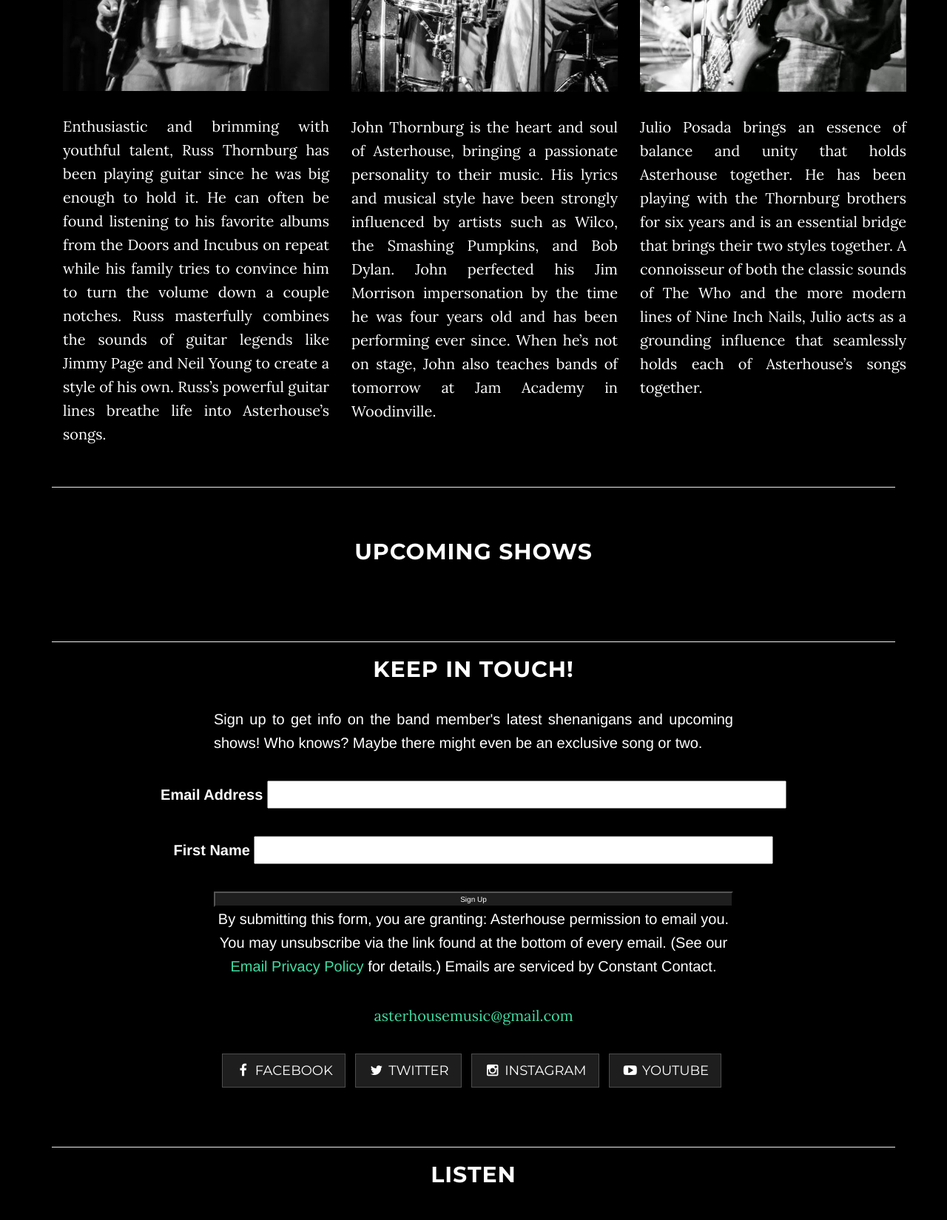
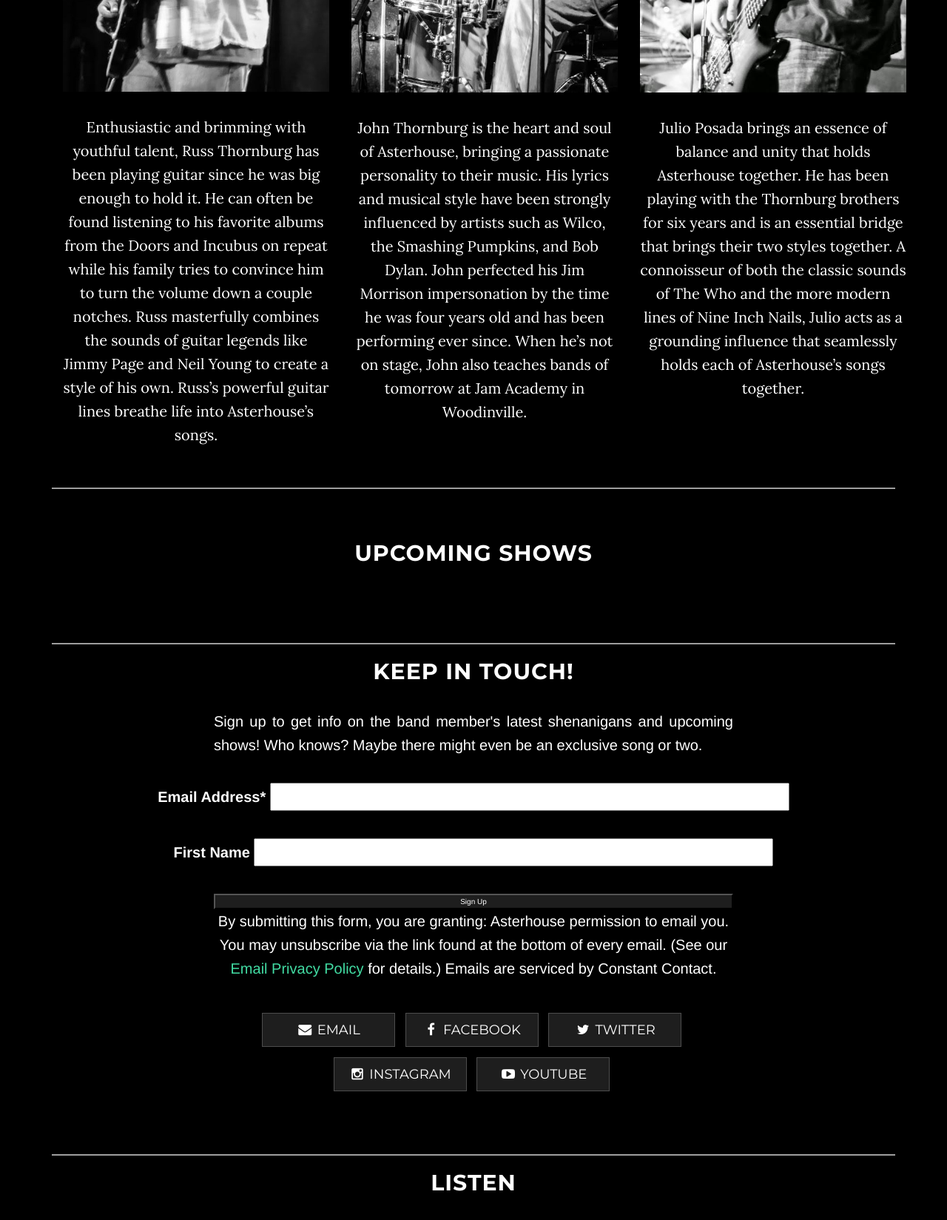
Before and after one commit to asterhouse/Asterhouse-Web, a plain HTML site: page index.html in a window 1280 px wide. Shown: the part 1600-3249 px from the top of the page at 74% size. Drawn offline with nearby package versions, Linux system fonts and the light colour scheme; grey boxes are pictures that could not be loaded; a script that the page names is missing.

Commit message:
Fixed alignment of individual bios, added torn texture gradient to line separators

```diff
--- a/css/grayscale.css
+++ b/css/grayscale.css
@@ -59,6 +59,16 @@ i {
 @media(max-width: 767px) {
     i {
         font-size: 5vw;
+    }
+}
+
+.paragraph-text {
+    text-align: center;
+}
+
+@media(max-width: 767px) {
+    .paragraph-text {
+       text-align: justify;
     }
 }
 
@@ -483,6 +493,7 @@ a:focus {
 
 ul.banner-social-buttons {
     margin-top: 0;
+    line-height: 60px;
 }
 
 @media(max-width:1199px) {
@@ -493,7 +504,6 @@ ul.banner-social-buttons {
 
 @media(max-width:767px) {
     ul.banner-social-buttons li {
-        display: block;
         margin-bottom: 20px;
         padding: 0;
     }
--- a/index.html
+++ b/index.html
@@ -127,7 +127,7 @@
           <div class="about-desc">
               <img src="img/russ-2.jpg" width="100%">
 
-              <p align="justify">
+              <p class="paragraph-text">
 
               <br/ >
               Enthusiastic and brimming with youthful talent, Russ Thornburg has been playing guitar since he was big enough to hold it. He can often be found listening to his favorite albums from the Doors and Incubus on repeat while his family tries to convince him to turn the volume down a couple notches. Russ masterfully combines the sounds of guitar legends like Jimmy Page and Neil Young to create a style of his own. Russ’s powerful guitar lines breathe life into Asterhouse’s songs.
@@ -140,7 +140,7 @@
           <h3 class="title-text cta-text">John</h3><i>Lead Vocals, Drums, Guitar</i><hr>
           <div class="about-desc">
               <img src="img/john-1.jpg" width="100%">
-              <p align="justify">
+              <p class="paragraph-text">
 
               <br/ >
               John Thornburg is the heart and soul of Asterhouse, bringing a passionate personality to their music. His lyrics and musical style have been strongly influenced by artists such as Wilco, the Smashing Pumpkins, and Bob Dylan. John perfected his Jim Morrison impersonation by the time he was four years old and has been performing ever since. When he’s not on stage, John also teaches bands of tomorrow at Jam Academy in Woodinville.
@@ -153,7 +153,7 @@
           <h3 class="title-text cta-text">Julio</h3><i>Bass, Backup Vocals</i><hr>
           <div class="about-desc">
                 <img src="img/julio-2.jpg" width="100%">
-          <p align="justify">
+          <p class="paragraph-text">
 
               <br/ >
               Julio Posada brings an essence of balance and unity that holds Asterhouse together. He has been playing with the Thornburg brothers for six years and is an essential bridge that brings their two styles together. A connoisseur of both the classic sounds of The Who and the more modern lines of Nine Inch Nails, Julio acts as a grounding influence that seamlessly holds each of Asterhouse’s songs together.
@@ -200,7 +200,7 @@
            <input data-id="source:input" type="hidden" name="source" value="EFD">
            <input data-id="required:input" type="hidden" name="required" value="list,email">
            <input data-id="url:input" type="hidden" name="url" value="">
-           <p data-id="Email Address:p" ><label data-id="Email Address:label" data-name="email" class="ctct-form-required">Email Address</label> <input data-id="Email Address:input" type="text" class="ctct-required-form"name="email" value="" maxlength="80"></p>
+           <p data-id="Email Address:p" ><label data-id="Email Address:label" data-name="email" class="ctct-form-required">Email Address*</label> <input data-id="Email Address:input" type="text" class="ctct-required-form"name="email" value="" maxlength="80"></p>
            <p data-id="First Name:p" ><label data-id="First Name:label" data-name="first_name">First Name</label> <input data-id="First Name:input" type="text" name="first_name" class="ctct-optional-form" value="" maxlength="50"></p>
            <button type="submit" class="Button ctct-button Button--block Button-secondary" data-enabled="enabled">Sign Up</button>
         <div><p class="ctct-form-footer">By submitting this form, you are granting: Asterhouse permission to email you. You may unsubscribe via the link found at the bottom of every email.  (See our <a href="http://www.constantcontact.com/legal/privacy-statement"  target="_blank">Email Privacy Policy</a> for details.) Emails are serviced by Constant Contact.</p></div>
@@ -228,20 +228,21 @@
         </div>
         <div class="row">
             <div class="col-lg-8 col-lg-offset-2">
-                <p><a href="mailto:asterhousemusic@gmail.com">asterhousemusic@gmail.com</a>
-                </p>
                 <ul class="list-inline banner-social-buttons">
-                    <li>
-                        <a href="https://facebook.com/asterhousemusic" class="btn btn-default btn-lg"><i class="fa fa-facebook fa-fw"></i> <span class="network-name">Facebook</span></a>
+                  <li>
+                        <a href="mailto:asterhousemusic@gmail.com" class="btn btn-default btn-lg" style="display: inline-block;width:180px;"><i class="fa fa-envelope fa-fw"></i><span class="network-name"> Email</span></a>
                     </li>
                     <li>
-                        <a href="https://twitter.com/asterhousemusic" class="btn btn-default btn-lg"><i class="fa fa-twitter fa-fw"></i> <span class="network-name">Twitter</span></a>
+                        <a href="https://facebook.com/asterhousemusic" class="btn btn-default btn-lg" style="display: inline-block;width:180px;"><i class="fa fa-facebook fa-fw"></i><span class="network-name"> Facebook</span></a>
                     </li>
                     <li>
-                        <a href="https://instagram.com/asterhouseband" class="btn btn-default btn-lg"><i class="fa fa-instagram fa-fw"></i> <span class="network-name">Instagram</span></a>
+                        <a href="https://twitter.com/asterhousemusic" class="btn btn-default btn-lg" style="display: inline-block;width:180px;"><i class="fa fa-twitter fa-fw"></i><span class="network-name"> Twitter</span></a>
                     </li>
                     <li>
-                        <a href="///www.youtube.com/c/asterhouseofficial" class="btn btn-default btn-lg"><i class="fa fa-youtube-play fa-fw"></i> <span class="network-name">Youtube</span></a>
+                        <a href="https://instagram.com/asterhouseband" class="btn btn-default btn-lg" style="display: inline-block;width:180px;"><i class="fa fa-instagram fa-fw"></i><span class="network-name"> Instagram</span></a>
+                    </li>
+                    <li>
+                        <a href="https://www.youtube.com/c/asterhouseofficial" class="btn btn-default btn-lg" style="display: inline-block;width:180px;"><i class="fa fa-youtube-play fa-fw"></i><span class="network-name"> Youtube</span></a>
                     </li>
                 </ul>
             </div>
@@ -253,7 +254,7 @@
             <hr>
                 <h2>Listen</h2>
                 <p align="center">
-                    <iframe class="band-camp" src="https://bandcamp.com/EmbeddedPlayer/album=856693072/size=large/bgcol=333333/linkcol=2ebd35/artwork=small/transparent=true/" seamless><a href="http://asterhouse.bandcamp.com/album/asterhouse">Asterhouse</a></iframe>
+                    <iframe class="band-camp" src="https://bandcamp.com/EmbeddedPlayer/album=856693072/size=large/bgcol=333333/linkcol=42dca3/artwork=small/transparent=true/" seamless><a href="http://asterhouse.bandcamp.com/album/asterhouse">Asterhouse</a></iframe>
                 </p>
             <!-- <iframe id="sc-widget" width="0" height="0" scrolling="no" frameborder="no" src="https://w.soundcloud.com/player/?url=https%3A//api.soundcloud.com/tracks/208202692&amp;color=ff5500&amp;auto_play=false&amp;hide_related=false&amp;show_comments=true&amp;show_user=true&amp;show_reposts=false">   </iframe> -->
             </hr>
```
Also changed, not shown: css/bootstrap.css, css/bootstrap.min.css, img/music-icons/amazon.png (added), img/music-icons/amazon_mp3.png (added), img/music-icons/google_play.png (added), img/music-icons/google_play_bw.png (added), img/music-icons/itunes-icon-gray.png (added), img/music-icons/itunes-icon.png (added), img/music-icons/spotify_gray.png (added), 1 other file.
